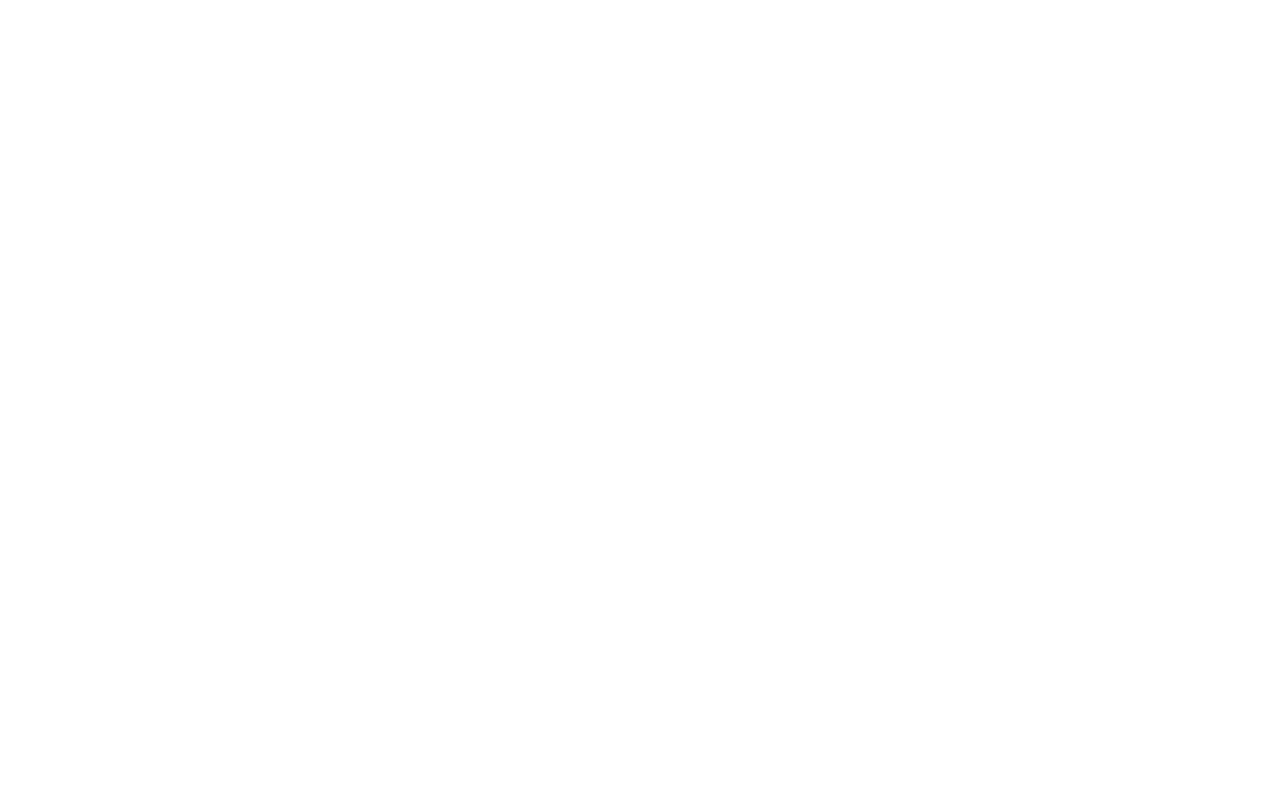
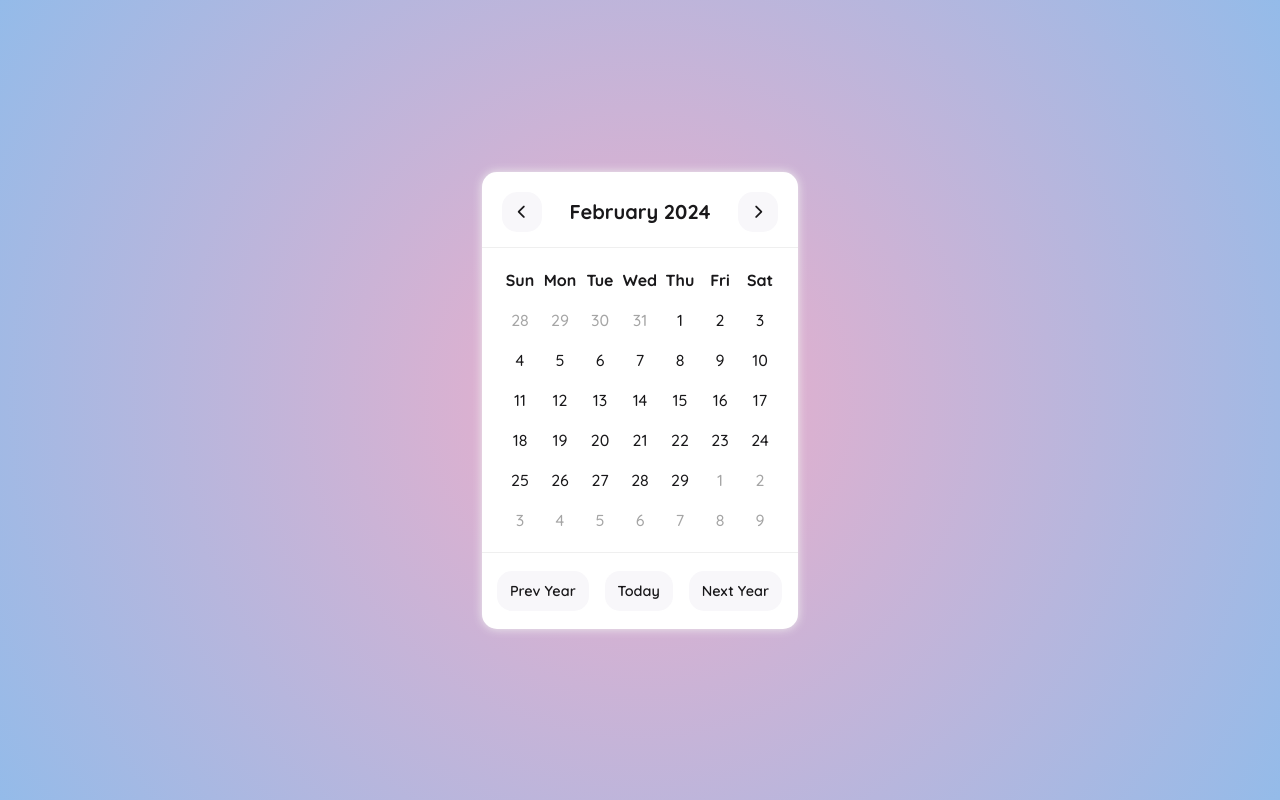
Before and after one commit to sw0610/Save-The-Day, a Vue app in the folder Frontend/todo-list/: page /calendar in a window 1280 px wide. Before the commit this address had no page. Built offline with nearby package versions, Linux system fonts and the light colour scheme.

Commit message:
feat: 달력 생성

```diff
--- /dev/null
+++ b/Frontend/todo-list/src/components/Task/MonthlyCalendar.vue
@@ -0,0 +1,233 @@
+<template>
+  <div id="monthlyCalendar">
+  <div class="card">
+    <div class="calendar-toolbar">
+      <button class="prev month-btn" @click="changeMonth(-1)">
+        <i class="fas fa-chevron-left"></i>
+      </button>
+      <div class="current-month">{{ currentMonth }}</div>
+      <button class="next month-btn" @click="changeMonth(1)">
+        <i class="fas fa-chevron-right"></i>
+      </button>
+    </div>
+    <div class="calendar">
+      <div class="weekdays">
+        <div class="weekday-name" v-for="day in ['Sun', 'Mon', 'Tue', 'Wed', 'Thu', 'Fri', 'Sat']" :key="day">
+          {{ day }}
+        </div>
+      </div>
+      <div class="calendar-days">
+        <div v-for="day in days" :class="day.class" :key="day.id">
+          {{ day.date }}
+        </div>
+      </div>
+    </div>
+    <div class="goto-buttons">
+      <button type="button" class="btn prev-year" @click="goToYear(-1)">Prev Year</button>
+      <button type="button" class="btn today" @click="goToToday">Today</button>
+      <button type="button" class="btn next-year" @click="goToYear(1)">Next Year</button>
+    </div>
+  </div>
+</div>
+</template>
+
+<script>
+export default {
+  data() {
+    return {
+      today: new Date(),
+      date: new Date(),
+      days: []
+    };
+  },
+  computed: {
+    currentMonth() {
+      return this.date.toLocaleDateString("en-US", {month:'long', year:'numeric'});
+    }
+  },
+  methods: {
+    renderCalendar() {
+      const prevLastDay = new Date(this.date.getFullYear(), this.date.getMonth(), 0).getDate();
+      const totalMonthDay = new Date(this.date.getFullYear(), this.date.getMonth() + 1, 0).getDate();
+      const startWeekDay = new Date(this.date.getFullYear(), this.date.getMonth(), 1).getDay();
+      let totalCalendarDay = 42; // 6 weeks
+
+      this.days = [];
+
+      for (let i = 0; i < totalCalendarDay; i++) {
+        let day = i - startWeekDay + 1;
+        let date = new Date(this.date.getFullYear(), this.date.getMonth(), day);
+        if (i < startWeekDay) {
+          // previous month
+          date = new Date(this.date.getFullYear(), this.date.getMonth(), day);
+          this.days.push({ id: i, date: prevLastDay - startWeekDay + i + 1, class: 'padding-day' });
+        } else if (i >= startWeekDay + totalMonthDay) {
+          // next month
+          date = new Date(this.date.getFullYear(), this.date.getMonth() + 1, day - totalMonthDay);
+          this.days.push({ id: i, date: day - totalMonthDay, class: 'padding-day' });
+        } else {
+          // current month
+          let dayClass = this.today.getTime() === date.getTime() ? 'current-day' : 'month-day';
+          this.days.push({ id: i, date: day, class: dayClass });
+        }
+      }
+    },
+    changeMonth(diff) {
+      this.date.setMonth(this.date.getMonth() + diff);
+      this.date = new Date(this.date.getFullYear(), this.date.getMonth(), this.date.getDate());
+      this.currentMonth = this.date.toLocaleDateString("en-US", {month:'long', year:'numeric'});
+      this.renderCalendar();
+
+    },
+    goToYear(diff) {
+      this.date = new Date(this.date.getFullYear() + diff, this.date.getMonth(), this.date.getDate());
+      this.renderCalendar();
+    },
+    goToToday() {
+      this.date = new Date();
+      this.renderCalendar();
+    }
+
+      },
+      created() {
+        this.renderCalendar();
+      }
+    };
+</script>
+
+<style scoped>
+@import url("https://fonts.googleapis.com/css2?family=Quicksand:wght@400;500;600;700&display=swap");
+
+* {
+  margin: 0;
+  padding: 0;
+}
+
+#monthlyCalendar {
+  height: 100vh;
+  background: rgb(238,174,202);
+  background: radial-gradient(circle, rgba(238,174,202,1) 0%, rgba(148,187,233,1) 100%);
+  display: flex;
+  justify-content: center;
+  align-items: center;
+  font-family: "Quicksand", sans-serif;
+  user-select: none;
+}
+
+.card {
+  width: 316px;
+  height: fit-content;
+  background-color: #FFFFFF;
+  border-radius: 15px;
+  box-shadow: 0px 0px 10px #efefef;
+}
+
+.calendar-toolbar {
+  display: flex;
+  justify-content: space-between;
+  align-items: center;
+  padding: 20px;
+  padding-bottom: 15px;
+  border-bottom: 1px solid #efefef;
+}
+
+.calendar-toolbar > .current-month {
+  font-size: 20px;
+  font-weight: bold;
+  color: #19181a;
+}
+
+.calendar-toolbar > [class$="month-btn"] {
+  width: 40px;
+  aspect-ratio: 1;
+  text-align: center;
+  line-height: 40px;
+  font-size: 14px;
+  color: #19181a;
+  background: #f8f7fa;
+  border: none;
+  border-radius: 15px;
+}
+
+.weekdays,
+.calendar-days {
+  display: flex;
+  flex-wrap: wrap;
+  padding-inline: 18px;
+}
+.weekdays {
+  padding-top: 12px;
+}
+.calendar-days {
+  padding-bottom: 12px;
+}
+
+.weekday-name,
+[class$="-day"] {
+  width: 40px;
+  height: 40px;
+  color: #19181a;
+  text-align: center;
+  line-height: 40px;
+  font-weight: 500;
+  font-size: 1rem;
+}
+
+.weekday-name {
+  color: #19181a;
+  font-weight: 700;
+}
+
+.current-day {
+  background-color: rgb(112, 71, 235);
+  color: #f8f7fa;
+  border-radius: 15px;
+  font-weight: 700;
+  transition: 0.5s;
+  cursor: pointer;
+}
+
+.padding-day {
+  color: #a5a5a5;
+  user-select: none;
+}
+
+.calendar-toolbar > [class$="month-btn"]:hover,
+.month-day:hover,
+.btn:hover {
+  border-radius: 15px;
+  background-color: #f8f7fa;
+  color: rgb(112, 71, 235);
+  transition: 0.1s;
+  cursor: pointer;
+  box-shadow: inset 0px 0px 0px 1.5px rgb(112, 71, 235);
+}
+
+.calendar-toolbar > [class$="month-btn"]:focus,
+.month-day:focus,
+.btn:focus {
+  border-radius: 15px;
+  background-color: rgb(112, 71, 235);
+  color: #f8f7fa;
+}
+
+.goto-buttons {
+  border-top: 1px solid #efefef;
+  padding-block: 18px;
+  display: flex;
+  justify-content: space-evenly;
+}
+
+.btn {
+  background: #f8f7fa;
+  border: none;
+  border-radius: 15px;
+  padding: 11px 13px;
+  color: #19181a;
+  font-family: "Quicksand", sans-serif;
+  font-weight: 600;
+  font-size: 0.9rem;
+  margin-right: 1px;
+  box-shadow: 0px 0px 0px #efefef;
+}
+</style>
--- a/Frontend/todo-list/src/router/index.js
+++ b/Frontend/todo-list/src/router/index.js
@@ -3,6 +3,7 @@
 
 import TaskApp from '../views/TaskApp'
 import TaskDetail from '../views/TaskDetailApp'
+import MonthlyCalendar from '../components/Task/MonthlyCalendar.vue'
 
 const routes = [
     {
@@ -12,6 +13,10 @@
     {
         path: '/detail',
         component:TaskDetail
+    },
+    {
+        path: '/calendar',
+        component:MonthlyCalendar
     }
 ]
 
```
Also changed, not shown: Frontend/todo-list/src/components/Task/Calendar.vue (deleted).
